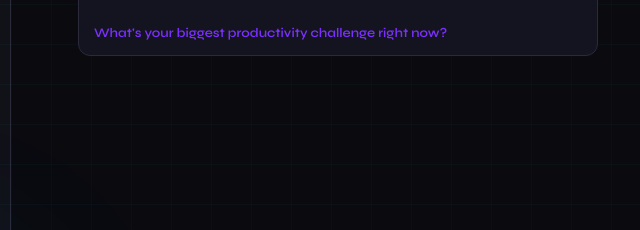
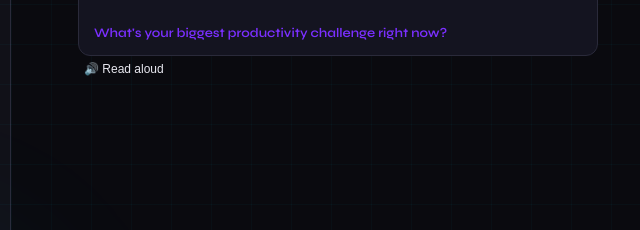
Before and after one commit to Laksh-006/apex-ai, a website: page index.html in a window 1280 px wide. Shown: the part 276-506 px from the top of the page, 229-869 px from the left. Drawn offline with nearby package versions, Linux system fonts and the light colour scheme; sample sign-in values are in the browser's storage.

Commit message:
Update index.html

```diff
--- a/index.html
+++ b/index.html
@@ -84,11 +84,17 @@ function speakMsg(msgId){
   const el=document.getElementById(msgId);
   const btn=document.getElementById('spk-'+msgId);
   if(!el||!btn)return;
-  if(synth.speaking){synth.cancel();btn.textContent='🔊 Read aloud';btn.classList.remove('speaking');return;}
+  if(synth.speaking){synth.cancel();document.querySelectorAll('.speak-btn').forEach(b=>{b.textContent='🔊 Read aloud';b.classList.remove('speaking');});return;}
+  document.querySelectorAll('.speak-btn').forEach(b=>{b.textContent='🔊 Read aloud';b.classList.remove('speaking');});
   btn.textContent='⏹ Stop';btn.classList.add('speaking');
-  const text=el.innerText||el.textContent;
-  speakText(text);
-  currentUtter.onend=()=>{btn.textContent='🔊 Read aloud';btn.classList.remove('speaking');};
+  const text=(el.innerText||el.textContent).substring(0,2000);
+  const utt=new SpeechSynthesisUtterance(text);
+  if(selectedVoice)utt.voice=selectedVoice;
+  utt.rate=ttsSpeed;utt.pitch=1;utt.volume=1;
+  utt.onend=()=>{btn.textContent='🔊 Read aloud';btn.classList.remove('speaking');};
+  utt.onerror=()=>{btn.textContent='🔊 Read aloud';btn.classList.remove('speaking');};
+  synth.cancel();
+  synth.speak(utt);
 }
 
 // init voice on load
@@ -709,7 +715,7 @@ function addMsg(role,content,anim=true){
   d.className=`msg ${role}`;
   if(!anim)d.style.animationDuration='0s';
   const t=new Date().toLocaleTimeString([],{hour:'2-digit',minute:'2-digit'});
-  if(role==='b')d.innerHTML=`<div class="mav">APX</div><div class="mbody"><div class="mmeta">APEX · ${t}</div><div class="bub">${fmt(content)}</div></div>`;
+  if(role==='b'){const mid='m'+Date.now()+Math.random().toString(36).slice(2,6);d.innerHTML=`<div class="mav">APX</div><div class="mbody"><div class="mmeta">APEX · ${t}</div><div class="bub" id="${mid}">${fmt(content)}</div><button class="speak-btn" id="spk-${mid}" onclick="speakMsg('${mid}')">🔊 Read aloud</button></div>`;}
   else d.innerHTML=`<div class="mav">👤</div><div class="mbody"><div class="mmeta">${t} · You</div><div class="bub">${esc(content)}</div></div>`;
   c.appendChild(d);setTimeout(()=>{c.scrollTop=c.scrollHeight;},50);
   return d;
```
